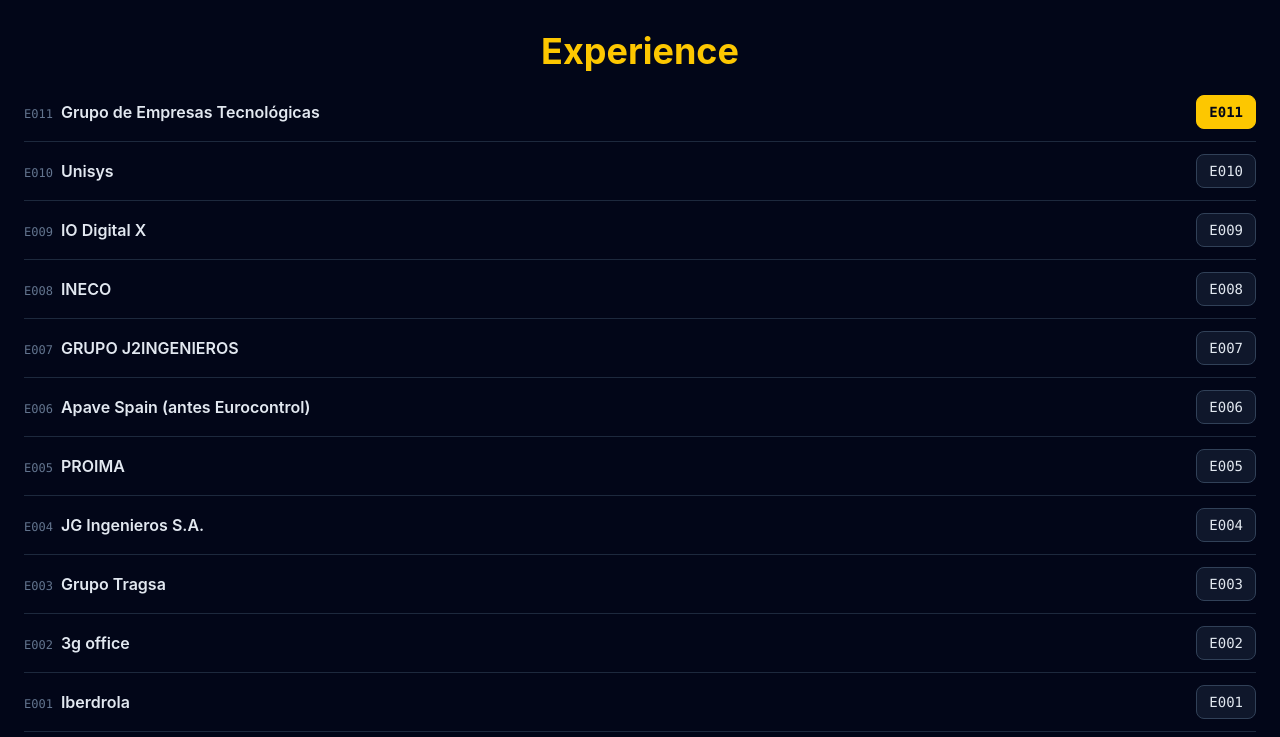
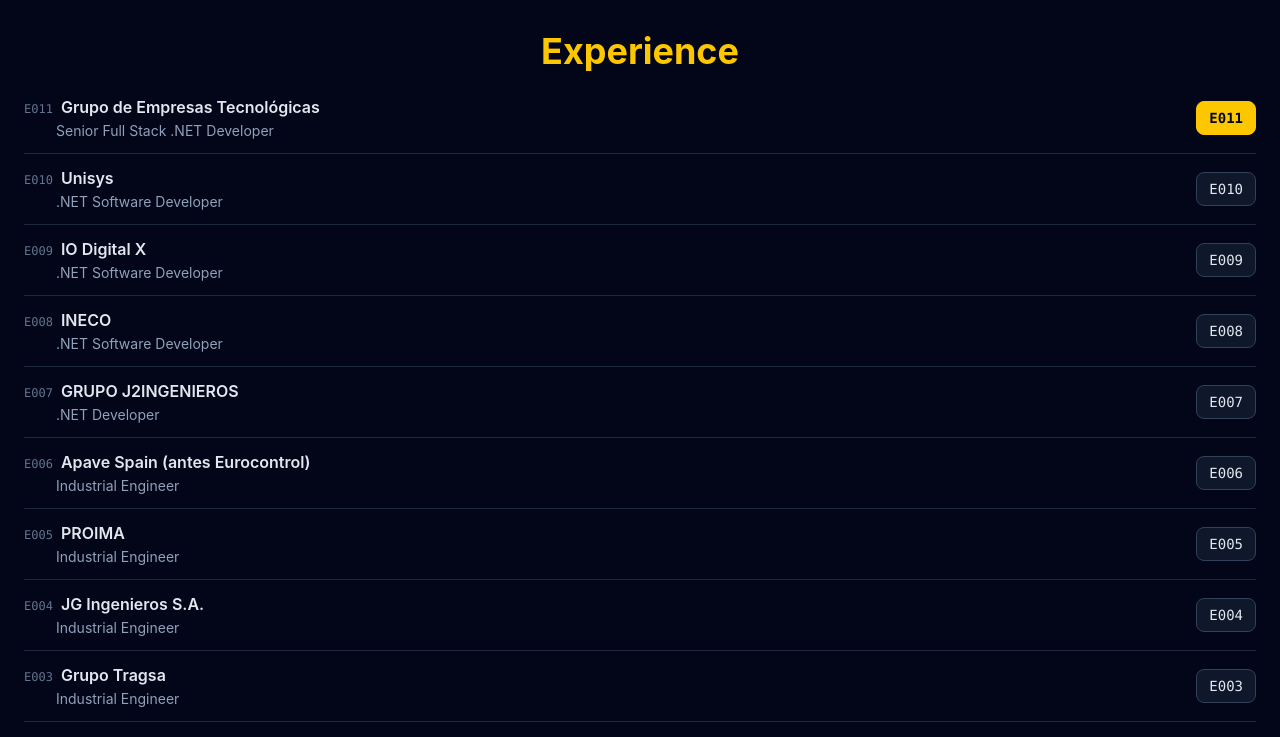
Before and after one commit to iamjosepunto/iamjosepunto.github.io, a React (Vite) app: page / in a window 1280 px wide. Shown: the part 1221-1958 px from the top of the page. Built offline with nearby package versions, Linux system fonts and the light colour scheme.

Commit message:
Experiencia: mostrar puesto bajo la empresa en cada tecla

```diff
--- a/src/components/Experience.tsx
+++ b/src/components/Experience.tsx
@@ -77,6 +77,10 @@ const Experience = () => {
                   <span className="text-base font-semibold text-ivory truncate">
                     {exp.company}
                   </span>
+                </div>
+
+                <div className="text-sm text-slate-400 mt-0.5 pl-8">
+                  {t(`experience.items.${exp.key}.title`)}
                 </div>
               </div>
 
```
